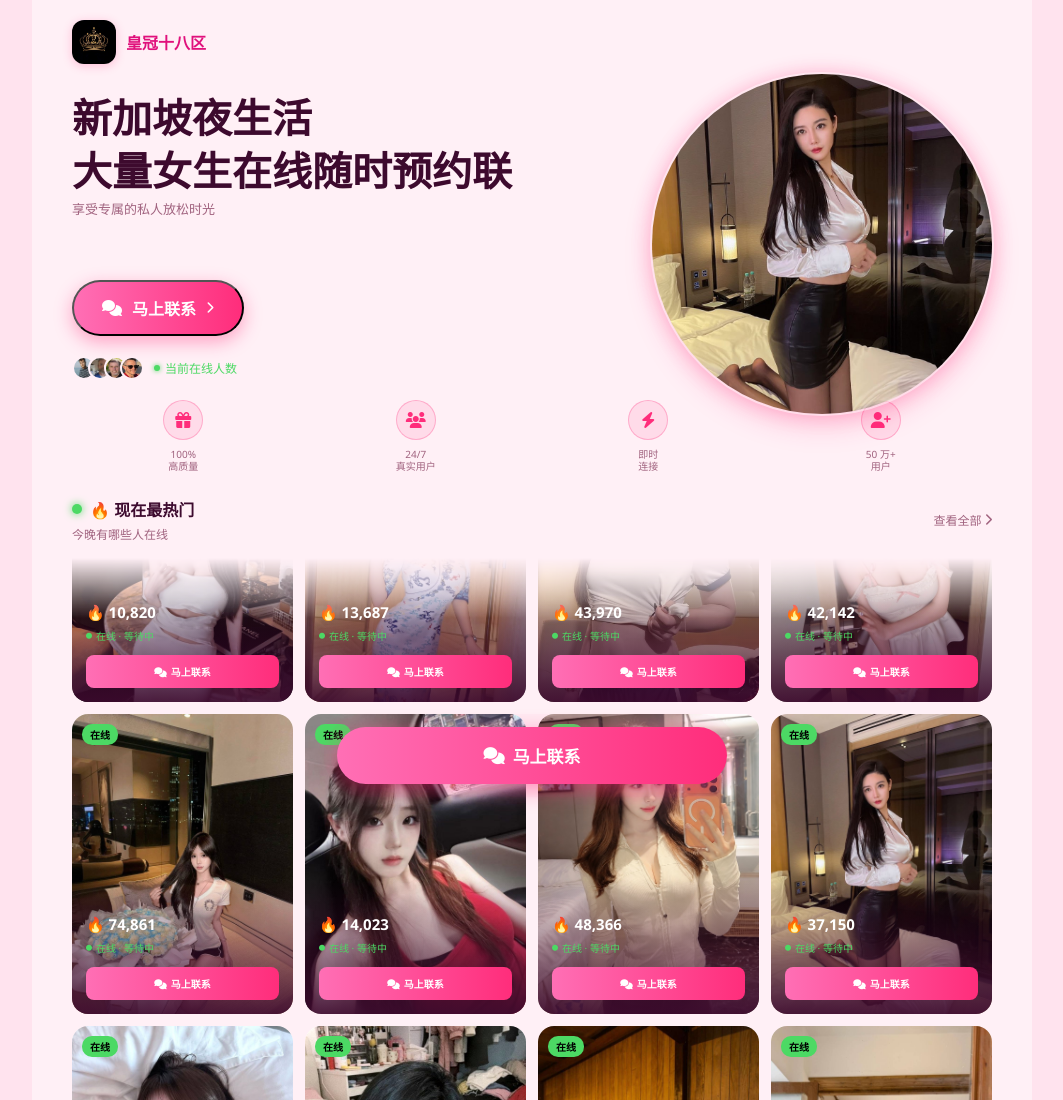
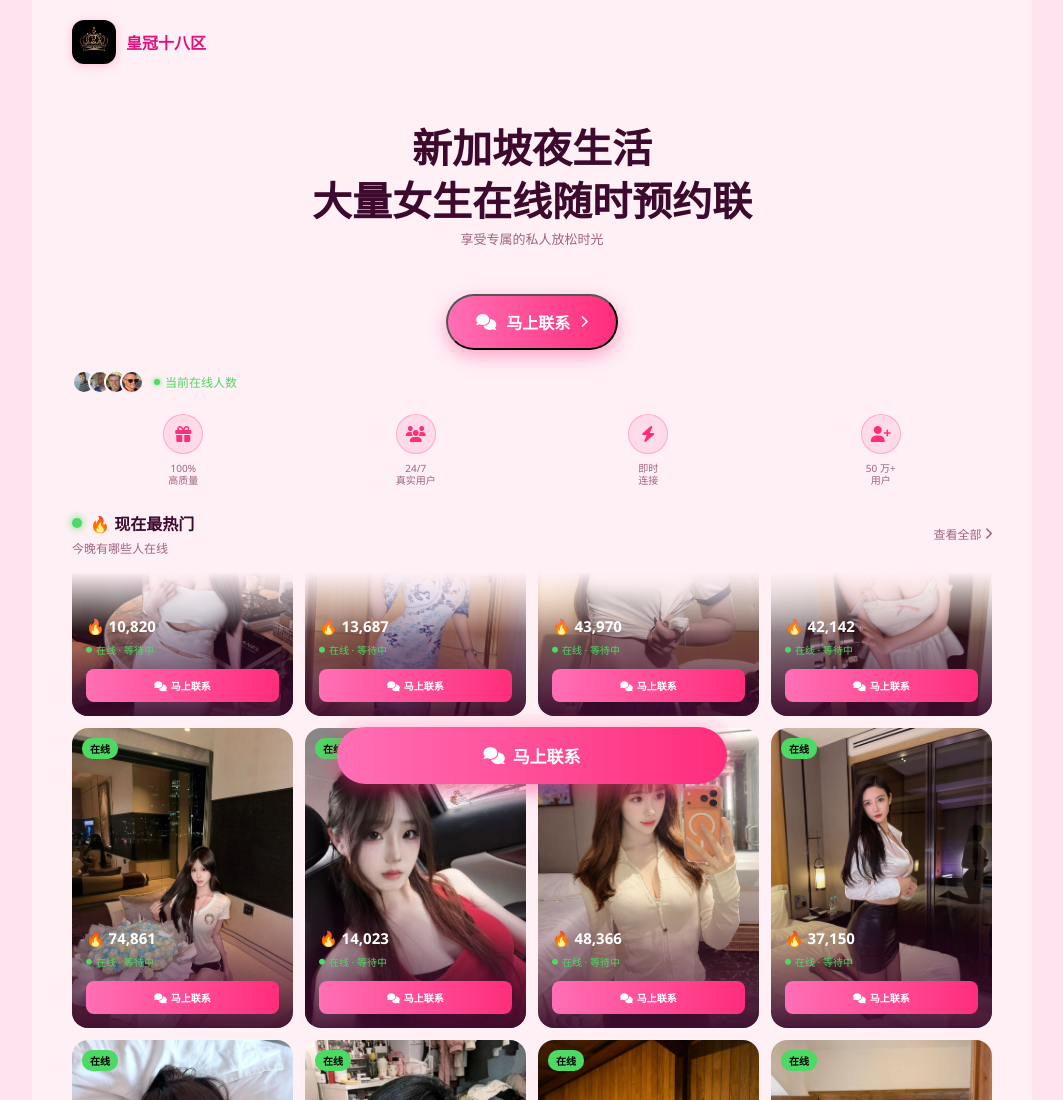
Before and after one commit to CHENMOUAD/yt1020, a plain HTML site: page wtsa/index.html in a window 1280 px wide. Shown: the top 1100 px of the page, without its empty margins (108-1171 px from the left). Drawn offline with Linux system fonts and the light colour scheme.

Commit message:
Add files via upload

```diff
--- a/wtsa/index.html
+++ b/wtsa/index.html
@@ -113,22 +113,10 @@
 
         /* 主视觉区域 */
         .hero {
-            padding: 10px 20px 20px;
+            padding: 40px 20px 20px;
             position: relative;
             z-index: 10;
-        }
-
-        .hero::before {
-            content: '';
-            position: absolute;
-            top: -50px;
-            right: -50px;
-            width: 220px;
-            height: 220px;
-            background: url('img/8-1.jpg') center/cover;
-            border-radius: 50%;
-            box-shadow: 0 0 0 2px rgba(255, 255, 255, 0.5), 0 0 20px rgba(255, 45, 123, 0.30), 0 12px 28px rgba(255, 45, 123, 0.22);
-            z-index: -1;
+            text-align: center;
         }
 
         .hero h2 {
@@ -136,7 +124,7 @@
             font-weight: 800;
             line-height: 1.2;
             margin-bottom: 5px;
-            padding-right: 110px;
+            text-align: center;
         }
 
         .hero h2 .highlight {
@@ -150,6 +138,7 @@
             color: var(--text-sub);
             margin-bottom: 20px;
             line-height: 1.5;
+            text-align: center;
         }
 
         .cta-main {
@@ -163,7 +152,7 @@
             font-weight: 800;
             font-size: 16px;
             cursor: pointer;
-			margin-top: 40px;
+            margin-top: 24px;
             box-shadow: 0 6px 18px rgba(255, 45, 123, 0.4);
             transition: transform 0.2s;
         }
@@ -605,12 +594,6 @@
             .hero h2 {
                 font-size: 40px;
             }
-            .hero::before {
-                top: -10px;
-                right: 40px;
-                width: 340px;
-                height: 340px;
-            }
             .stats-bar,
             .features-bar,
             .section-header,
```
